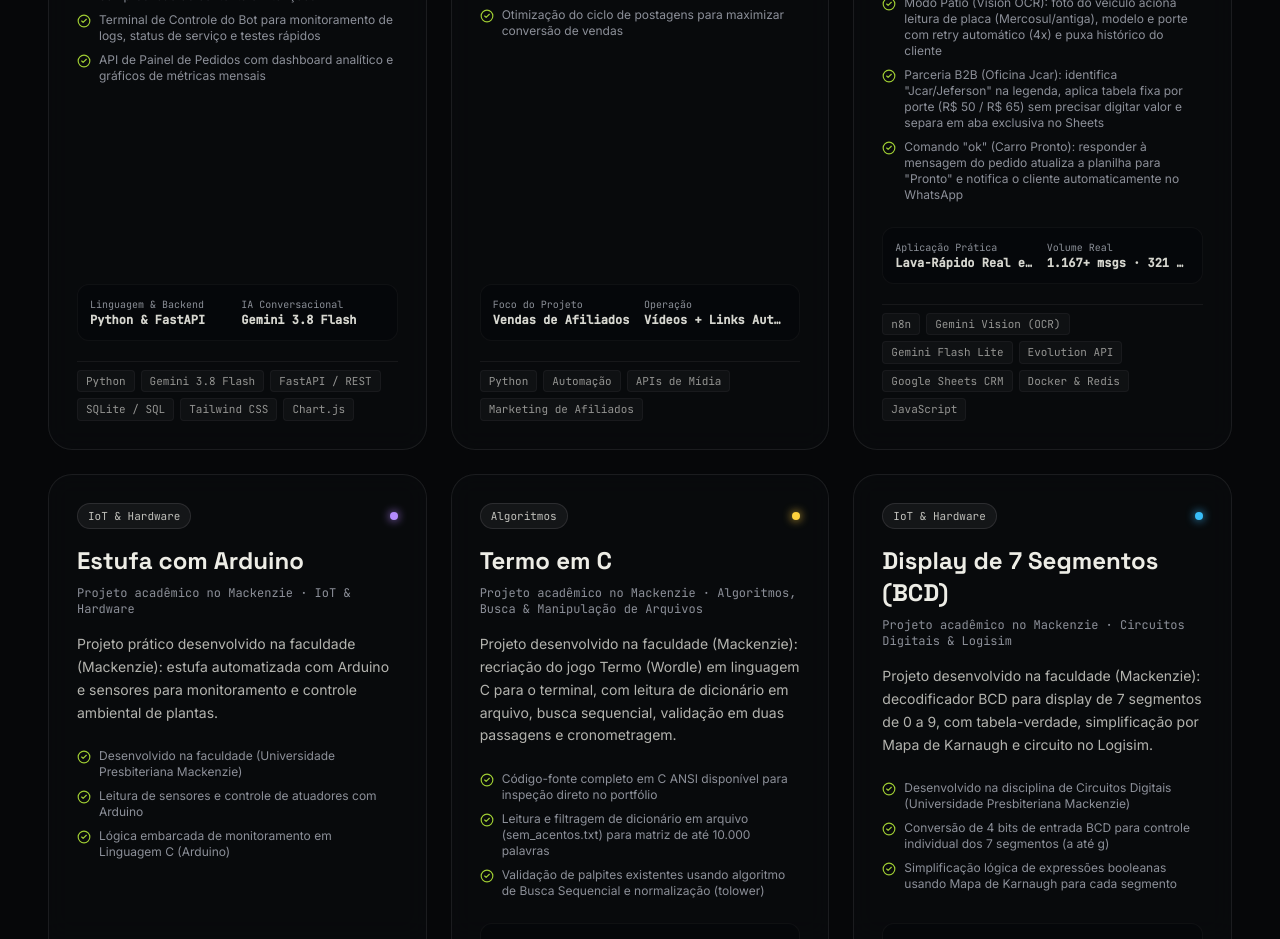
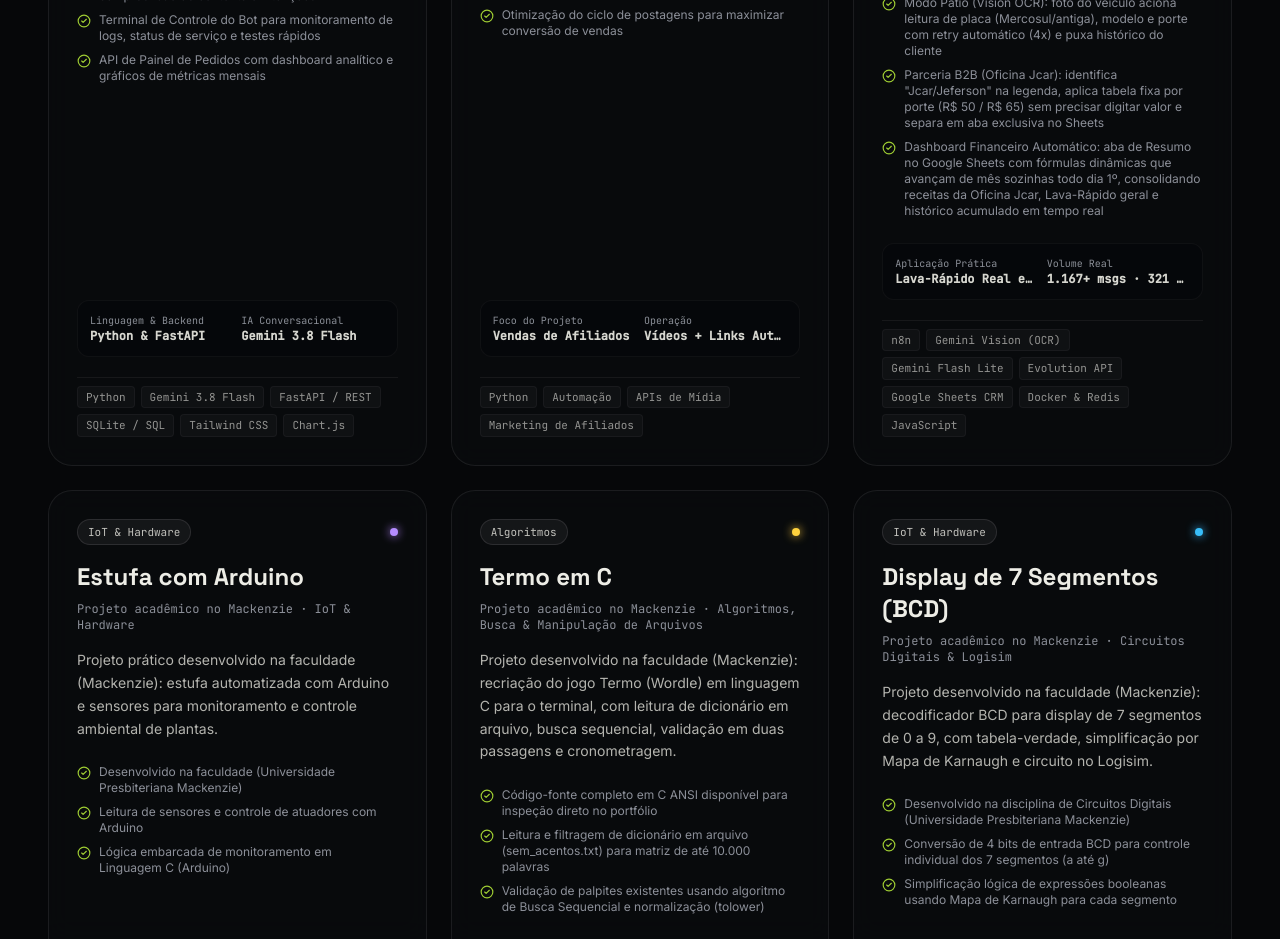
Before and after one commit to GuilhermefLima22/Portfolio, a React (Vite) app: page / in a window 1280 px wide. Shown: the part 2720-3659 px from the top of the page. Built offline with nearby package versions, Linux system fonts and the light colour scheme.

Commit message:
feat: atualizar portfolio com dashboard financeiro e novidades do Portuguinha

```diff
--- a/src/data/portfolioData.ts
+++ b/src/data/portfolioData.ts
@@ -120,6 +120,7 @@ export const projects: Project[] = [
     highlights: [
       'Modo Pátio (Vision OCR): foto do veículo aciona leitura de placa (Mercosul/antiga), modelo e porte com retry automático (4x) e puxa histórico do cliente',
       'Parceria B2B (Oficina Jcar): identifica "Jcar/Jeferson" na legenda, aplica tabela fixa por porte (R$ 50 / R$ 65) sem precisar digitar valor e separa em aba exclusiva no Sheets',
+      'Dashboard Financeiro Automático: aba de Resumo no Google Sheets com fórmulas dinâmicas que avançam de mês sozinhas todo dia 1º, consolidando receitas da Oficina Jcar, Lava-Rápido geral e histórico acumulado em tempo real',
       'Comando "ok" (Carro Pronto): responder à mensagem do pedido atualiza a planilha para "Pronto" e notifica o cliente automaticamente no WhatsApp',
       'Travas de Segurança & Anti-Spam: bloqueio de placa duplicada no mesmo dia, descarte de mensagens antigas (> 5 min) e trava diária que envia o aviso de "sistema online" apenas no 1º boot do dia',
       'Administração via WhatsApp: comandos exclusivos da gerência (ativar, desativar e status) controlam o estado global do bot em tempo real',
@@ -139,6 +140,7 @@ export const projects: Project[] = [
       { label: 'Volume Real', value: '1.167+ msgs · 321 contatos' },
       { label: 'Arquitetura n8n', value: '5 Módulos + Vision OCR' },
       { label: 'Regra B2B (Jcar)', value: 'Tabela Fixa + Aba Exclusiva' },
+      { label: 'Dashboard Financeiro', value: 'Resumo com Virada Mensal Automática' },
       { label: 'Travas de Segurança', value: 'Anti-Duplicidade & Anti-Spam' },
       { label: 'Infraestrutura', value: 'Docker Compose + Evolution API' },
     ],
```
